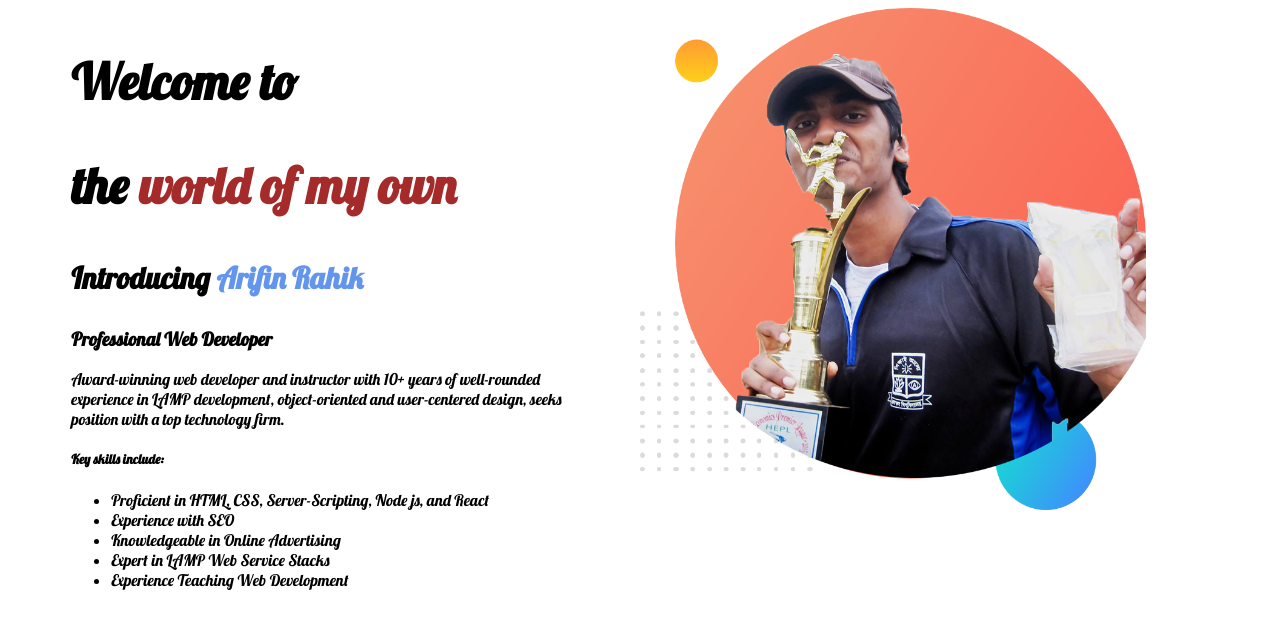
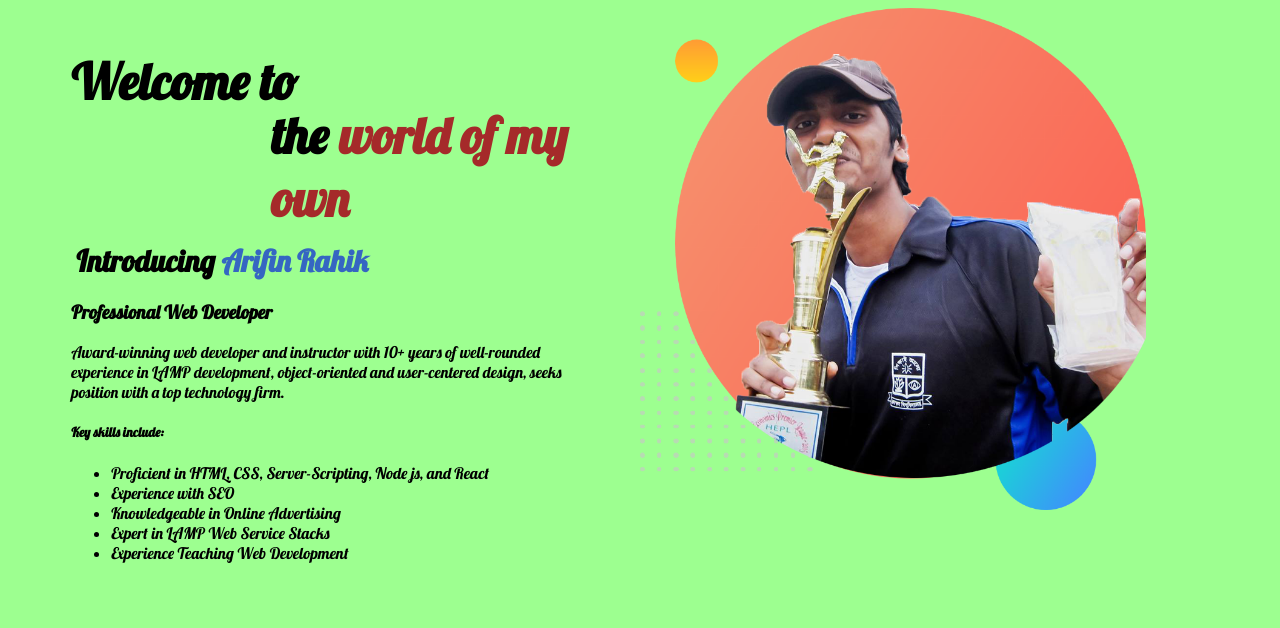
Before and after one commit to worldofmyown/Portfolio-Website, a plain HTML site: page index.html in a window 1280 px wide. Drawn offline with Linux system fonts and the light colour scheme.

Commit message:
top organized

```diff
--- a/index.html
+++ b/index.html
@@ -13,9 +13,9 @@
     <section>
         <div class="top-half-width">
         <h1>Welcome to</h1>
-        <h1>the <span id="world-of-my-own"> world of my own </span></h1>
+        <h1 id="trophy">the <span id="world-of-my-own"> world of my own </span></h1>
         <h3 id="large-h3">Introducing <span id="rahik"> Arifin Rahik </span></h3>
-        <h3>Professional Web Developer</h3>
+        <h3 id="web-developer">Professional Web Developer</h3>
         <p>Award-winning web developer and instructor with 10+ years of well-rounded experience in LAMP development, object-oriented and user-centered design, seeks position with a top technology firm. </p>
         <h5>Key skills include:</h5>
         <ul>
--- a/style.css
+++ b/style.css
@@ -1,17 +1,27 @@
 body{
     font-family: 'Lobster', cursive;
+    background-color: rgb(157, 255, 144);
 }
 h1{
     font-size: 50px;
 }
 #large-h3{
     font-size: 30px;
+    margin: -30px;
+    padding-left: 35px;
+}
+#trophy{
+    padding-left: 200px;
+    margin-top: -50px;
 }
 #world-of-my-own{
     color: brown
 }
 #rahik{
-    color: cornflowerblue;
+    color: rgb(53, 102, 194);
+}
+#web-developer{
+    margin-top: 50px;
 }
 .top-half-width{
     width: 40%;
```
